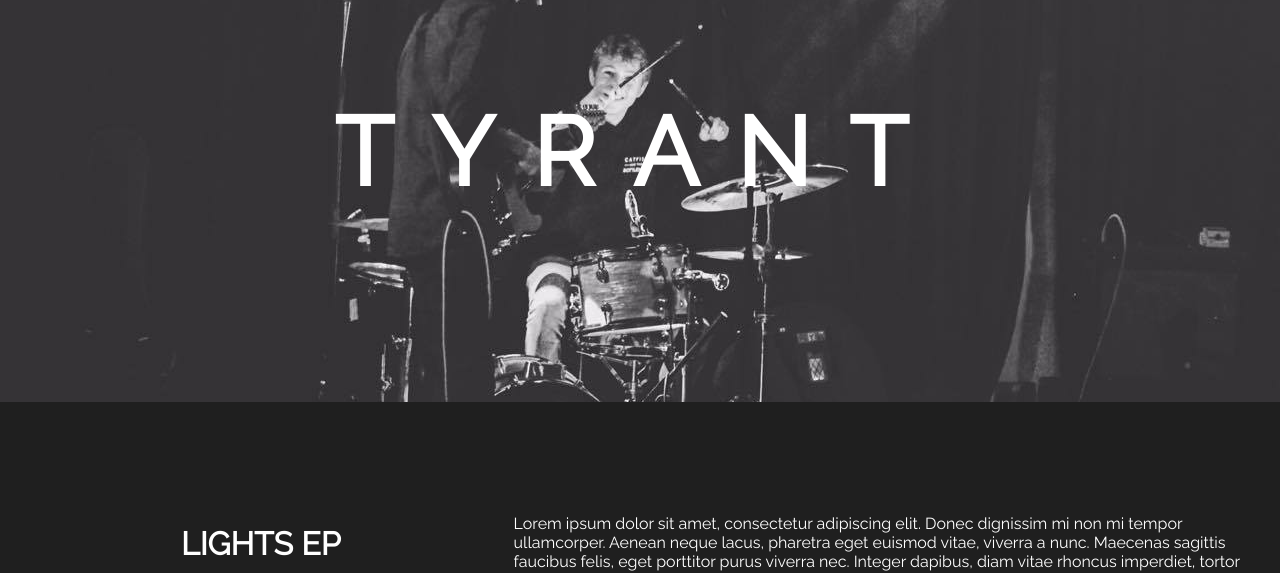
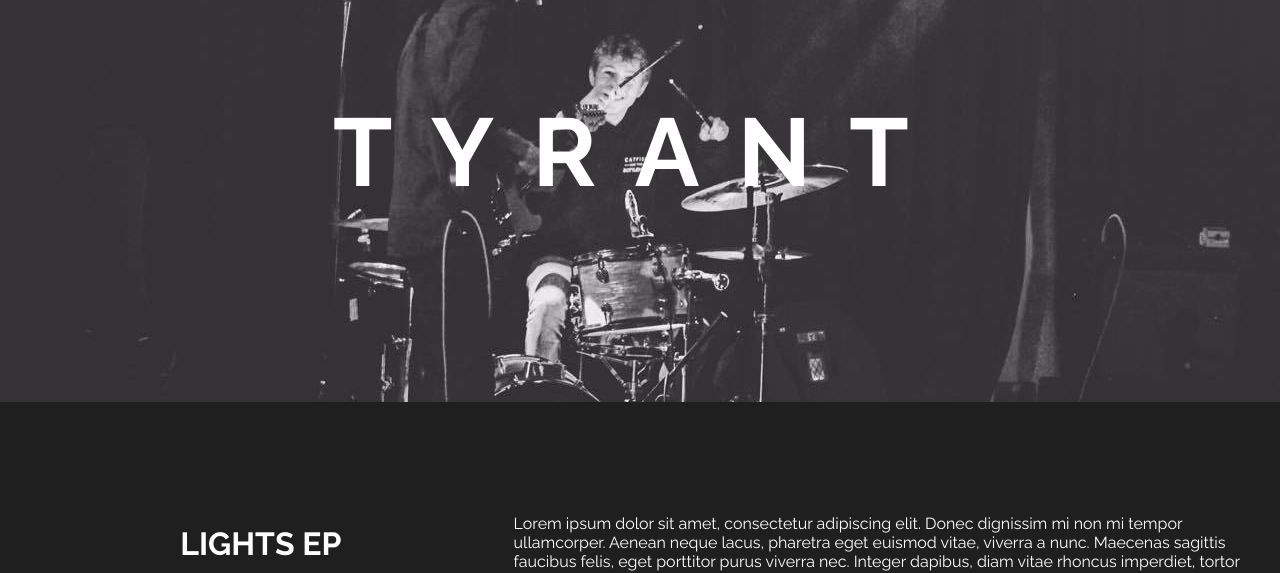
Before and after one commit to lungyiin/Tyrant, a website: page index.html in a window 1280 px wide. Shown: the part 44-617 px from the top of the page. Drawn offline with nearby package versions, Linux system fonts and the light colour scheme; files whose address does not match are found by name.

Commit message:
Fix fonts

```diff
--- a/index.html
+++ b/index.html
@@ -12,7 +12,7 @@
     <meta name="theme-color" content="#ffffff">
 
     <!-- Stylesheets -->
-    <link href="https://fonts.googleapis.com/css?family=Raleway" rel="stylesheet">
+    <link href="https://fonts.googleapis.com/css?family=Raleway:400,700" rel="stylesheet">
     <link rel="stylesheet" href="assets/css/style.min.css"/>
     <script src="assets/js/loader.js"></script>
 </head>
--- a/src/scss/partials/_base.scss
+++ b/src/scss/partials/_base.scss
@@ -38,7 +38,7 @@ h1 {
   font-size: 4em;
   text-transform: uppercase;
   letter-spacing: .4em;
-  font-weight: 900;
+  font-weight: 700;
 
   &.hero {
     line-height: 500px;
```
Also changed, not shown: assets/css/style.min.css.
